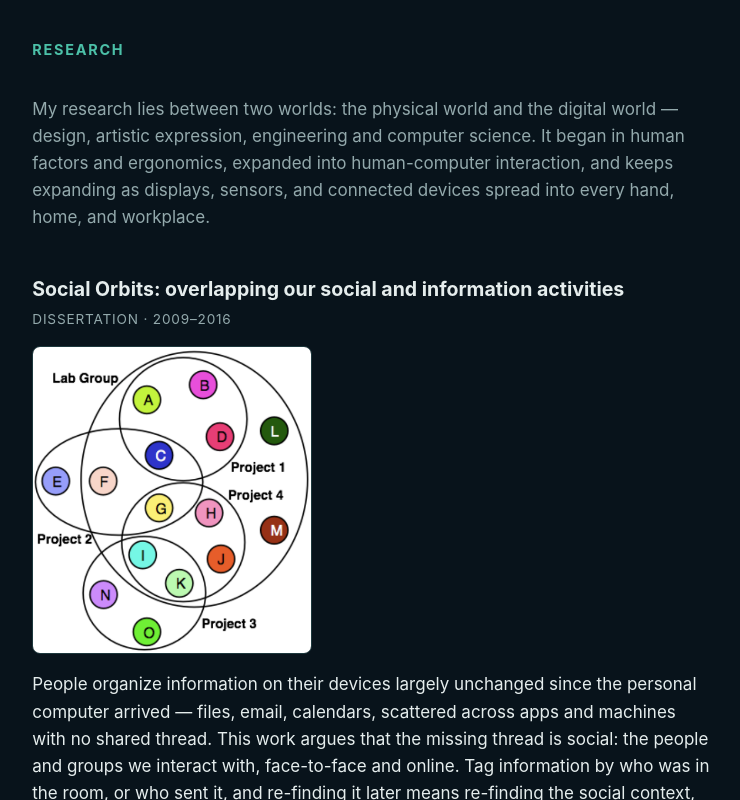
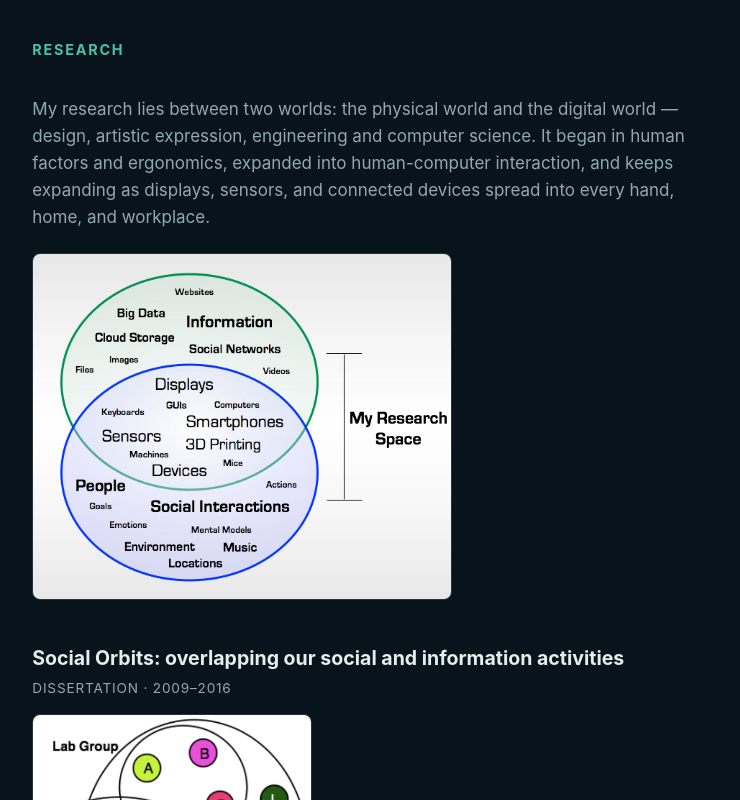
Before and after one commit to basawyer/homepage, a plain HTML site: page index.html in a window 1280 px wide. Shown: the part 515-1315 px from the top of the page, without its empty margins (269-1009 px from the left). Drawn offline with Linux system fonts and the light colour scheme.

Commit message:
Fix ForecastShelf poster and move research diagram to section intro
The ForecastShelf video used research-space.png as its poster, so the
section opened with a research-areas Venn diagram instead of the
bookshelf. Use a frame pulled from the video itself.

Give research-space.png its proper home in the Research section intro,
styled with a new .section-intro-img rule.

Note in the README that the CARTO basemap key is public by design and is
not currently referer-restricted.

```diff
--- a/assets/css/style.css
+++ b/assets/css/style.css
@@ -111,6 +111,17 @@ section > h2 {
 #hero p { color: var(--text-dim); margin: 0 0 0.75rem; }
 #hero p:last-child { margin-bottom: 0; }
 
+/* Figure that frames a whole section, ahead of the project cards */
+.section-intro-img {
+  width: 100%;
+  max-width: 420px;
+  height: auto;
+  border-radius: 8px;
+  border: 1px solid var(--border);
+  display: block;
+  margin: 0 0 2.5rem;
+}
+
 /* ---- Project cards ---- */
 .project {
   margin-bottom: 3rem;
--- a/index.html
+++ b/index.html
@@ -33,12 +33,14 @@
 
   <section id="research" class="reveal">
     <h2>Research</h2>
-    <p style="color:var(--text-dim); margin-bottom:2.5rem;">
+    <p style="color:var(--text-dim); margin-bottom:1.25rem;">
       My research lies between two worlds: the physical world and the digital world — design,
       artistic expression, engineering and computer science. It began in human factors and
       ergonomics, expanded into human-computer interaction, and keeps expanding as displays,
       sensors, and connected devices spread into every hand, home, and workplace.
     </p>
+    <img src="assets/img/research-space.png" class="section-intro-img"
+         alt="My Research Space: a Venn diagram of Information overlapping with People and Devices" />
 
     <div class="project">
       <h3>Social Orbits: overlapping our social and information activities</h3>
@@ -127,7 +129,7 @@
         current weather and forecast. Arduino and XBee controlled, with six color schemes for six
         conditions: the top half shows now, the bottom half shows the next three days, and a sun
         drifts across the top and "breathes" with the wind.</p>
-      <video controls preload="metadata" poster="assets/img/research-space.png">
+      <video controls preload="metadata" poster="assets/img/forecast-shelf.jpg">
         <source src="assets/files/ForecastShelf.m4v" type="video/mp4" />
         Your browser doesn't support inline video —
         <a href="assets/files/ForecastShelf.m4v">download it directly</a>.
```
Also changed, not shown: assets/img/forecast-shelf.jpg (added), 1 other file.
